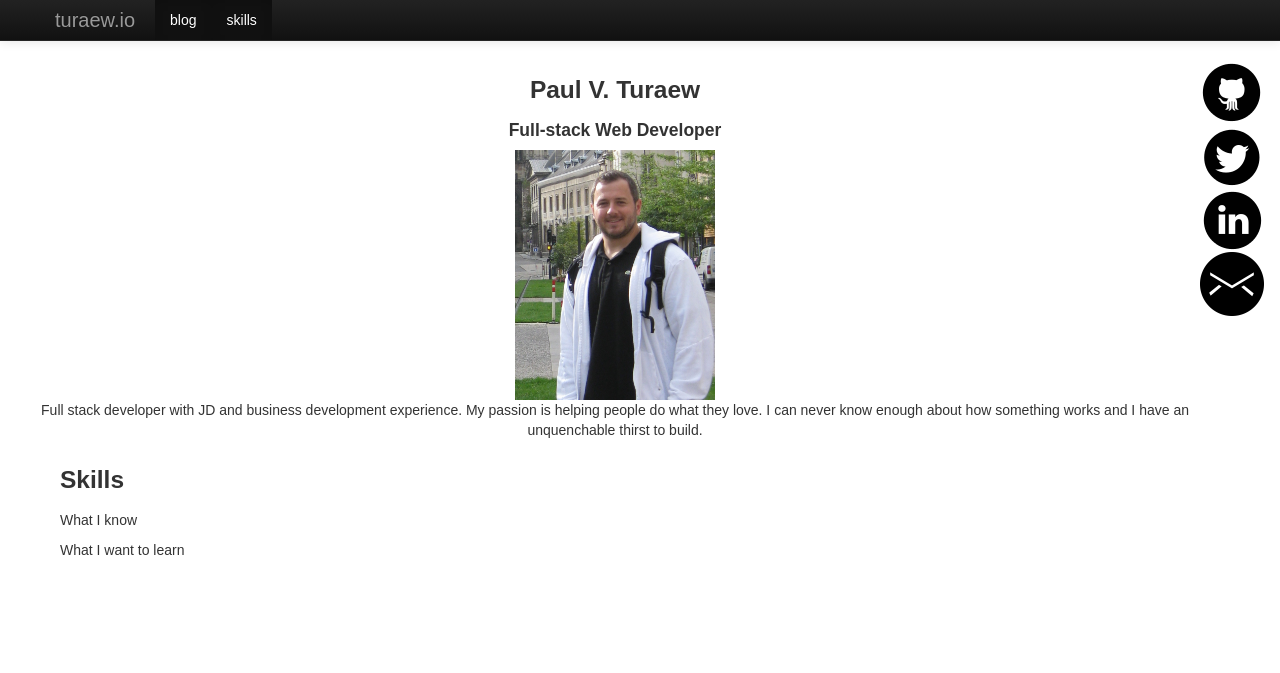
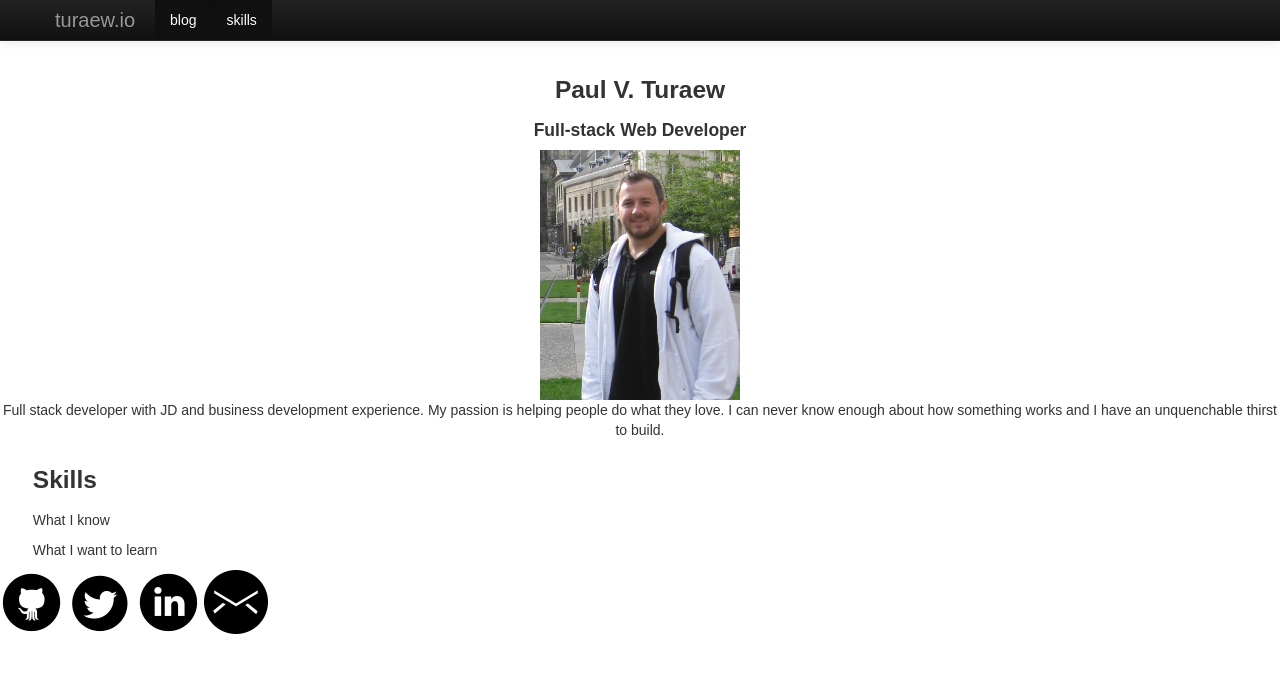
Before and after one commit to PaulTuraew/PaulTuraew.github.io, a Jekyll site: the page built from index.html, in a window 1280 px wide. Shown: the top 673 px of the page. Built offline with Jekyll 4.4.1, drawn with Linux system fonts in a browser that asks for light colours; nearby versions of some CDN libraries; Markdown is read by kramdown in place of the engine named in the settings; the list of posts is cut into pages by our own code.

Commit message:
more footer

```diff
--- a/_layouts/index.html
+++ b/_layouts/index.html
@@ -2,11 +2,11 @@
 
 {% include header.html %}
 
-
+<div class="row-fluid">
   <div class="span12">
     {{ content }}
   </div>
-
+ </div>
 
 
 {% include footer.html %}
```
Also changed, not shown: 1 other file.
